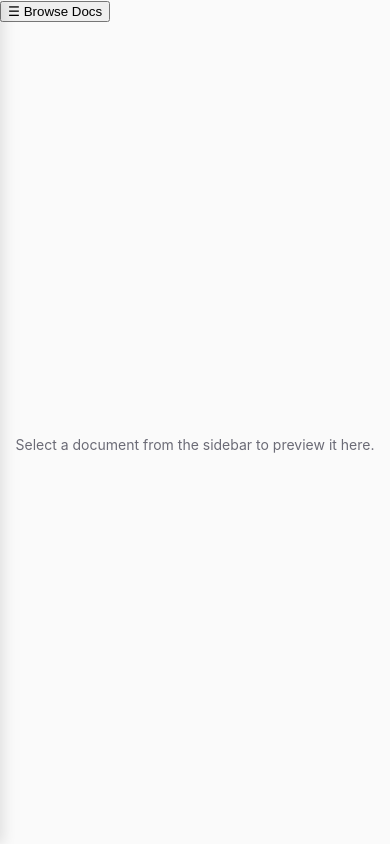
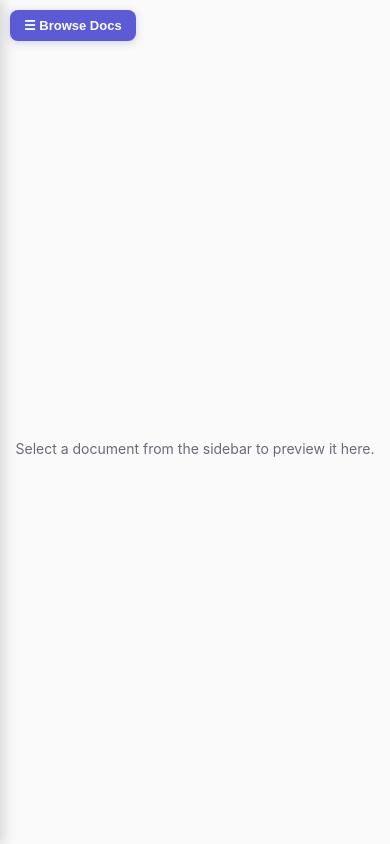
Before and after one commit to nrewoh/NUH-CE-Guidelines, a website: page index.html in a window 390 px wide. Drawn offline with Linux system fonts and the light colour scheme; no server answers.

Commit message:
Update style.css

```diff
--- a/style.css
+++ b/style.css
@@ -233,10 +233,17 @@
   border: none;
 }
 
+/* Desktop default: Hide the toggle button completely */
+.menu-toggle-btn {
+  display: none;
+}
+
+/* Mobile & Tablet view transitions */
 @media (max-width: 800px) {
   .layout {
     position: relative;
     overflow: hidden;
+    flex-direction: row; /* Keep side-by-side flow mechanically */
   }
 
   .sidebar {
@@ -244,23 +251,49 @@
     top: 0;
     left: 0;
     bottom: 0;
-    width: 300px; /* Safe browsing width for mobile */
+    width: 300px; /* Clean mobile scale width */
     z-index: 100;
-    box-shadow: 4px 0 12px rgba(0, 0, 0, 0.1);
+    box-shadow: 4px 0 12px rgba(0, 0, 0, 0.15);
 
-    /* This hides the sidebar off-screen to the left */
+    /* Move layout off-screen to the left by default */
     transform: translateX(-100%);
     transition: transform 0.3s ease;
   }
 
-  /* When this class is added to .layout, the sidebar slides into view */
+  /* Slider activation state triggered by JS toggle */
   .layout.sidebar-open .sidebar {
     transform: translateX(0);
   }
 
   .content {
     width: 100%;
-    flex: none; /* Prevents the sidebar from shrinking the content */
+    height: 100%;
+    flex: none; /* Prevents the hidden sidebar from compressing the layout */
+    padding-top: 52px; /* Leaves a neat safety gap for the floating button */
+  }
+
+  /* Display and design the floating menu button on mobile devices */
+  .menu-toggle-btn {
+    display: flex;
+    align-items: center;
+    position: absolute;
+    top: 10px;
+    left: 10px;
+    z-index: 90;
+    background: var(--accent);
+    color: #ffffff;
+    border: none;
+    border-radius: var(--radius);
+    padding: 8px 14px;
+    font-size: 13px;
+    font-weight: 600;
+    cursor: pointer;
+    box-shadow: 0 2px 8px rgba(91, 91, 214, 0.25);
+    transition: background 0.2s ease;
+  }
+
+  .menu-toggle-btn:hover {
+    background: #4a4ab8;
   }
 }
 }
```
